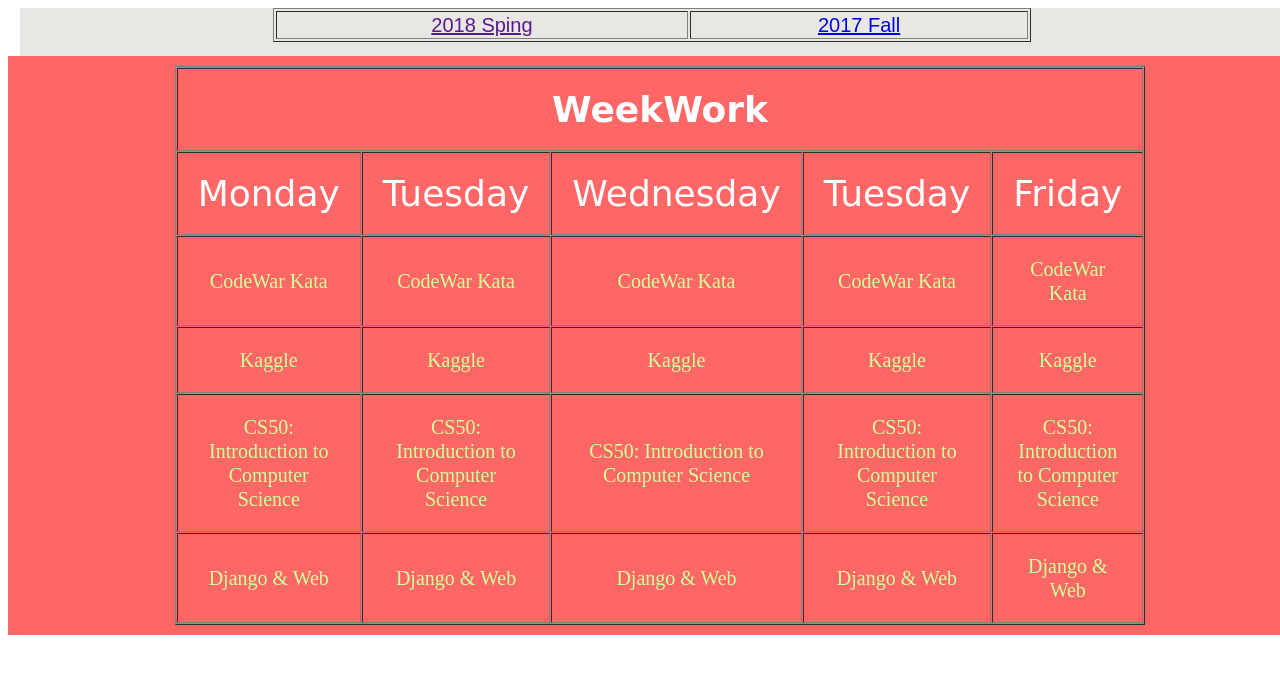
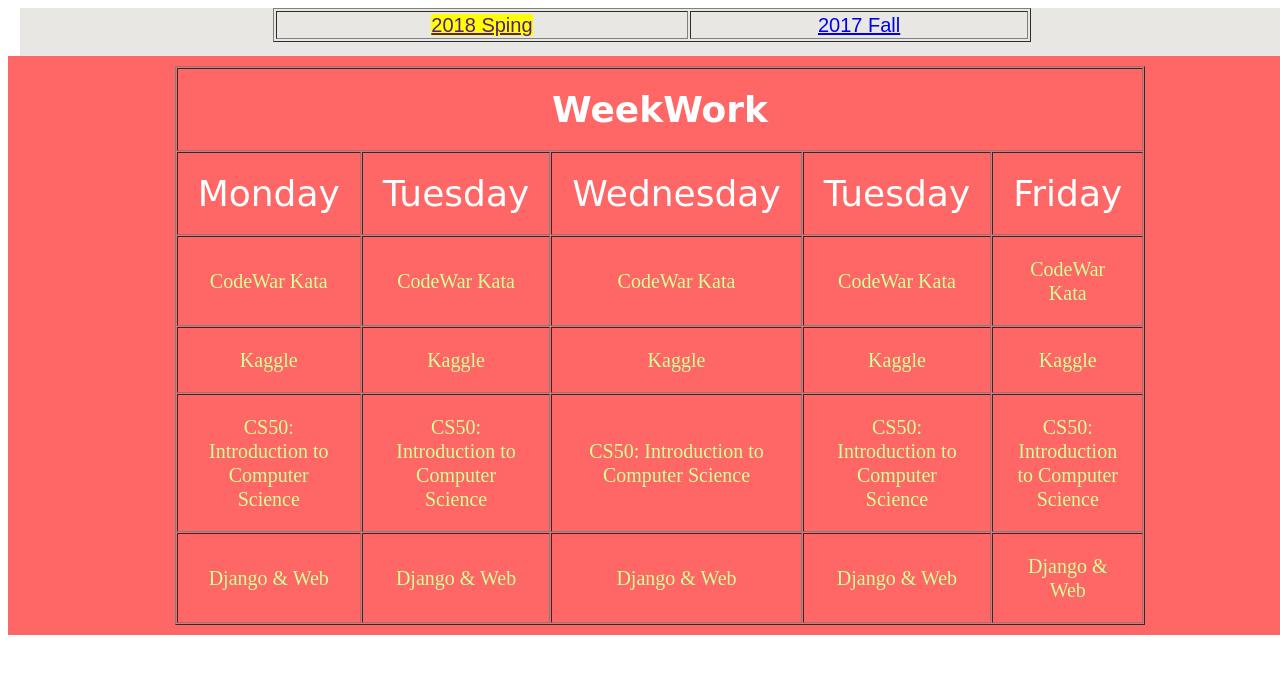
Before and after one commit to WangXin93/WeekWork, a plain HTML site: page docs/index.html in a window 1280 px wide. In both pictures the pointer is over the link "2018 Sping". Shown: the top 674 px of the page. Drawn offline with Linux system fonts and the light colour scheme; a web font is replaced by a local one.

Commit message:
Add a:hover

```diff
--- a/docs/css/2018styles.css
+++ b/docs/css/2018styles.css
@@ -18,6 +18,9 @@
         line-height: 24px;
         font-family: sans-serif;
     }
+	a:hover{
+		background: yellow;
+	}
     .header {
         color: white;
         font-size: 36px;
```
